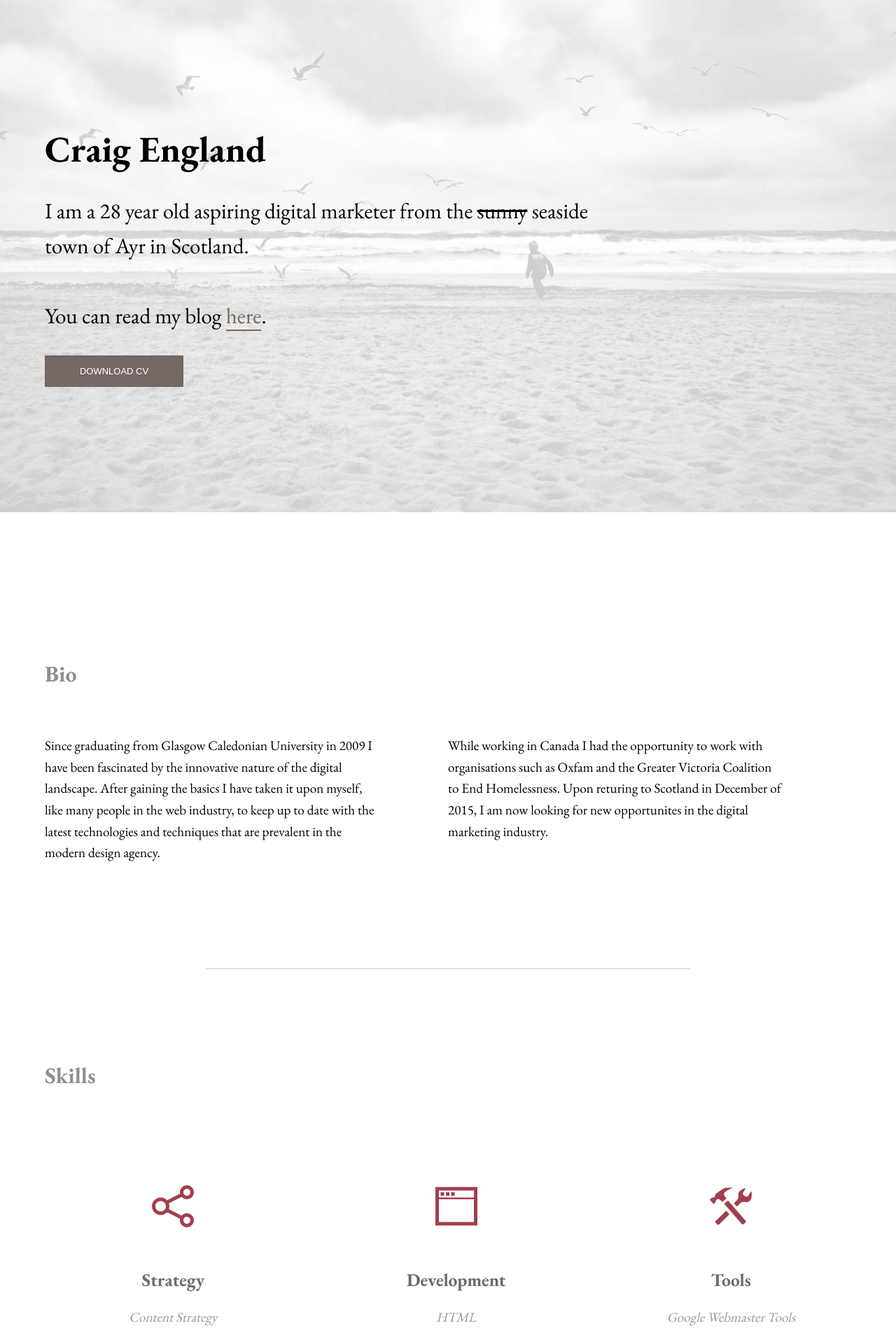
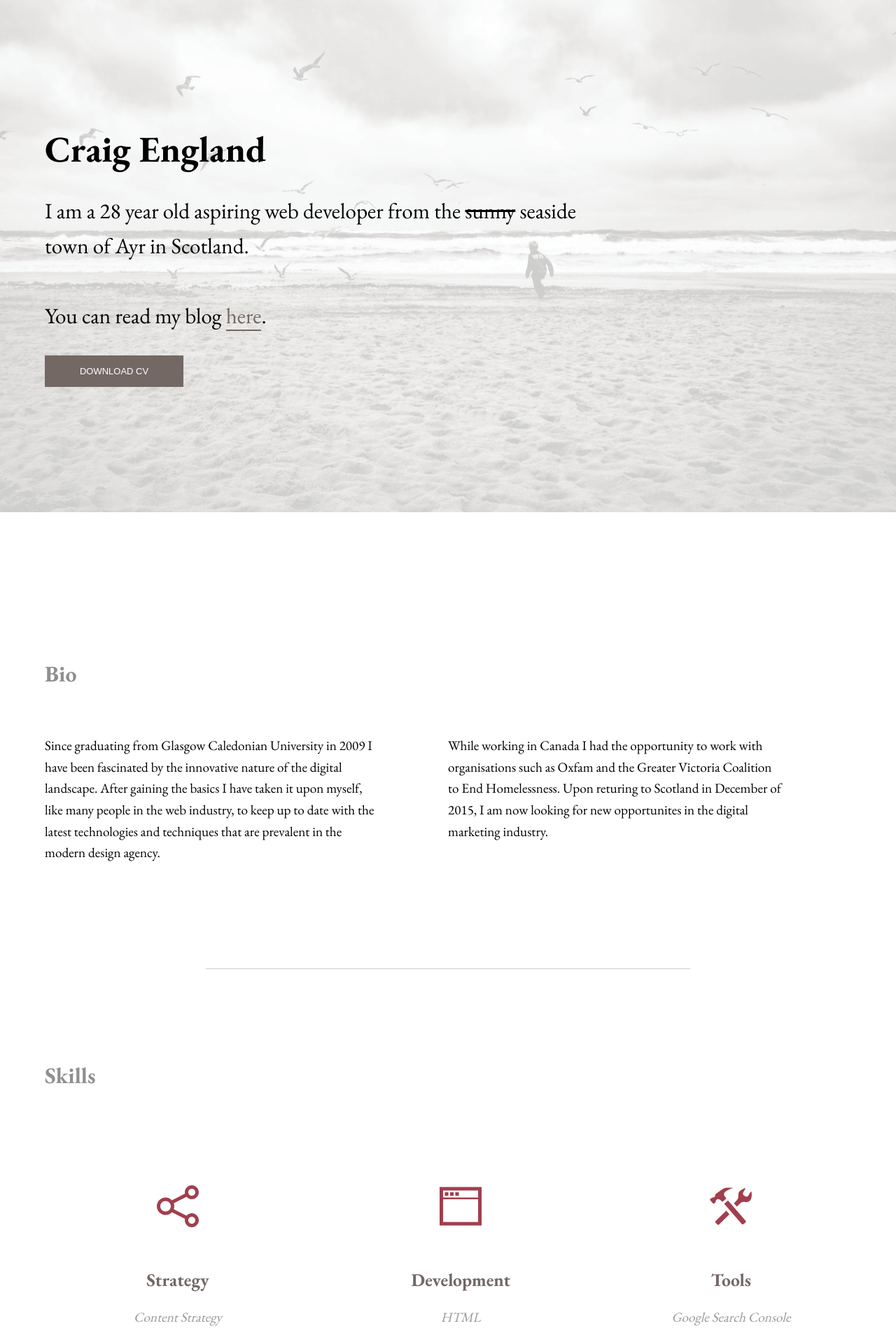
Before and after one commit to craigengland/craigengland, a Jekyll site: the page built from index.html, in a window 1280 px wide. Shown: the top 1898 px of the page at 70% size. Built offline with Jekyll 4.4.1, drawn with Linux system fonts in a browser that asks for light colours.

Commit message:
About update

```diff
--- a/_includes/header.html
+++ b/_includes/header.html
@@ -7,7 +7,7 @@
                 <div class="row">
                     <h1 class="logo">Craig England</h1>
                     <div class="description">
-                        <p>I am a 28 year old aspiring digital marketer from the <strike>sunny</strike> seaside town of Ayr in Scotland. <br><br>You can read my blog <a href="../blog">here</a>.</p>
+                        <p>I am a 28 year old aspiring web developer from the <strike>sunny</strike> seaside town of Ayr in Scotland. <br><br>You can read my blog <a href="../blog">here</a>.</p>
                     </div>
                     <a href="{{baseline.url}}/assets/files/{{page.cv}}" class="cv" target="_blank">Download CV</a>
                 </div>
--- a/index.html
+++ b/index.html
@@ -56,7 +55,7 @@
             </svg>
             <h3>Tools</h3>
             <ul>
-              <li>Google Webmaster Tools</li>
+              <li>Google Search Console</li>
               <li>Google Adwords</li>
               <li>Google Analytics</li>
               <li></li>
--- a/package.json
+++ b/package.json
@@ -9,9 +9,9 @@
   "author": "Shane Osbourne",
   "license": "ISC",
   "devDependencies": {
-    "browser-sync": "^1.3.7",
+    "browser-sync": "^2.11.2",
     "gulp": "^3.8.8",
-    "gulp-autoprefixer": "1.0.0",
+    "gulp-autoprefixer": "3.1.0",
     "gulp-cssnano": "^2.0.0",
     "gulp-imagemin": "^2.4.0",
     "gulp-sass": "^2.1.0",
```
Also changed, not shown: other parts of index.html (+0 -1 lines), css/main.css.
